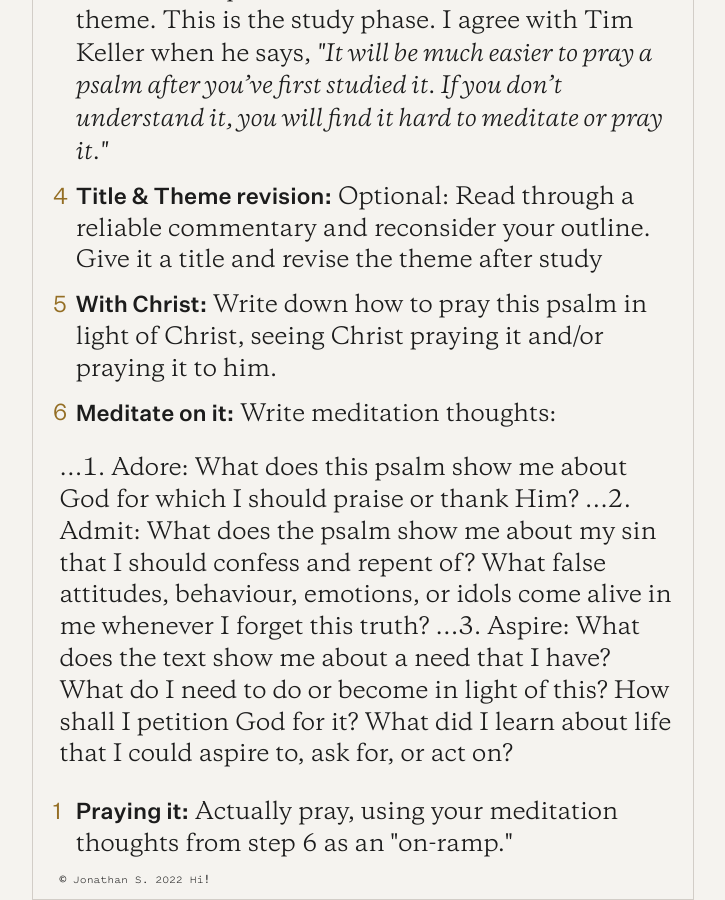
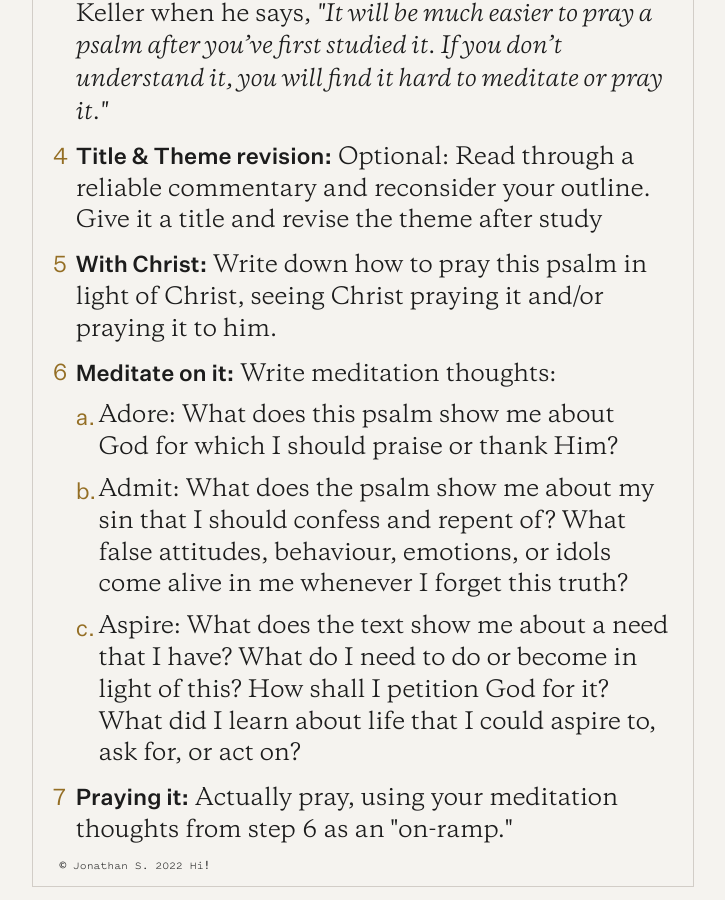
Before and after one commit to jsantiago611/digital-garden-master, a Jekyll site: the page built from _posts/2022-04-13-psalms-study.md, in a window 1280 px wide and 900 px high, scrolled down 1573 px. Shown: the whole window, without its empty margins (277-1002 px from the left). Built offline with Jekyll 4.4.1, drawn with Linux system fonts in a browser that asks for light colours; some of the changed text lies outside the part shown.

Commit message:
changed metata

```diff
--- a/_posts/2022-04-12-psalms-study.md
+++ b/_posts/2022-04-13-psalms-study.md
@@ -1,13 +1,13 @@
 ---
 title: Psalms can be turned into personal prayers
-tags: Prayer
+tags: Reflection on the Proverbs
 status: ongoing
 ---
 
 
 **Intended audience:** Christians who want to read the Psalms to enrich and inform their own prayers. [[Idea inspired by Pastor Tim Keller's books "Praying with the Psalms" & "Prayer", in addition to his study "Praying with the Psalms"::rmn]]
-{:.boxit}
-**Epistemic status:** After spending days throughout last year working through most of Tim Keller's book The Songs of Jesus", I'm convinced that any psalm can be converted to a useful and helpful prayer.
+
+**Epistemic status:** After spending days throughout last year working through most of Tim Keller's book "The Songs of Jesus" , I'm convinced that any psalm can be converted to a useful and helpful prayer.
 
 ---
 
@@ -21,9 +21,7 @@ Here's a pathway that I'm recording to remember but also to share with all who w
 4. **Title & Theme revision:** Optional: Read through a reliable commentary and reconsider your outline. Give it a title and revise the theme after study
 5. **With Christ:** Write down how to pray this psalm in light of Christ, seeing Christ praying it and/or praying it to him.
 6. **Meditate on it:** Write meditation thoughts:
-
-...1. Adore: What does this psalm show me about God for which I should praise or thank Him?
-...2. Admit: What does the psalm show me about my sin that I should confess and repent of? What false attitudes, behaviour, emotions, or idols come alive in me whenever I forget this truth?
-...3. Aspire: What does the text show me about a need that I have? What do I need to do or become in light of this? How shall I petition God for it? What did I learn about life that I could aspire to, ask for, or act on?
-
+   1. Adore: What does this psalm show me about God for which I should praise or thank Him?
+   2. Admit: What does the psalm show me about my sin that I should confess and repent of? What false attitudes, behaviour, emotions, or idols come alive in me whenever I forget this truth?
+   3. Aspire: What does the text show me about a need that I have? What do I need to do or become in light of this? How shall I petition God for it? What did I learn about life that I could aspire to, ask for, or act on?
 7. **Praying it:** Actually pray, using your meditation thoughts from step 6 as an "on-ramp."
```
